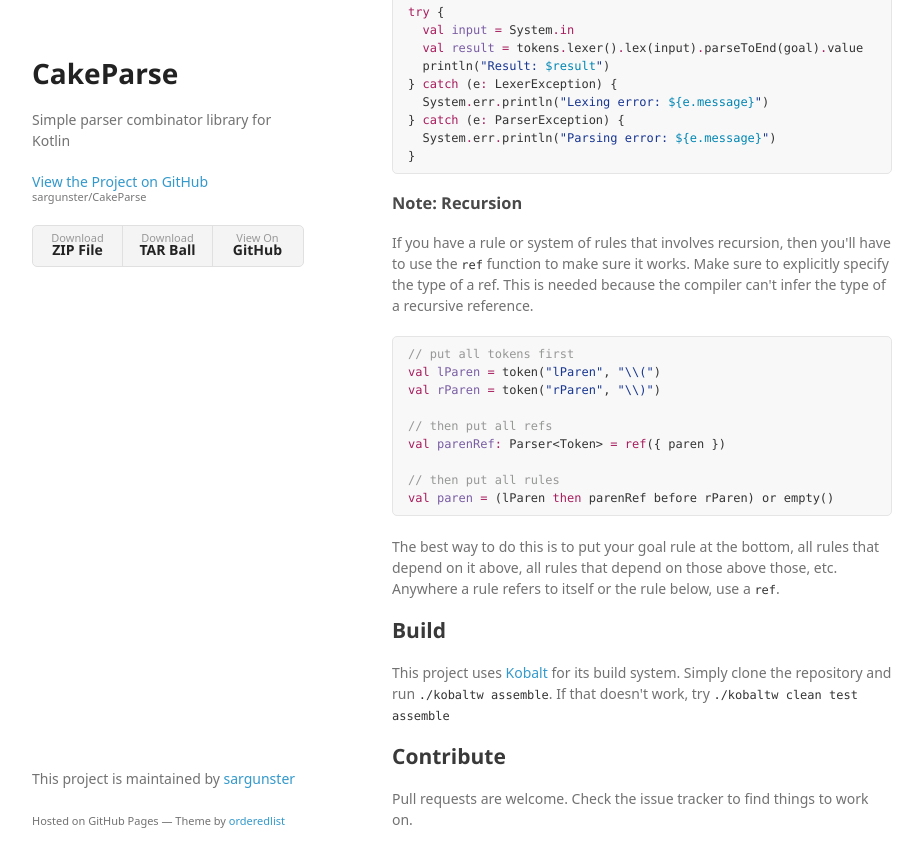
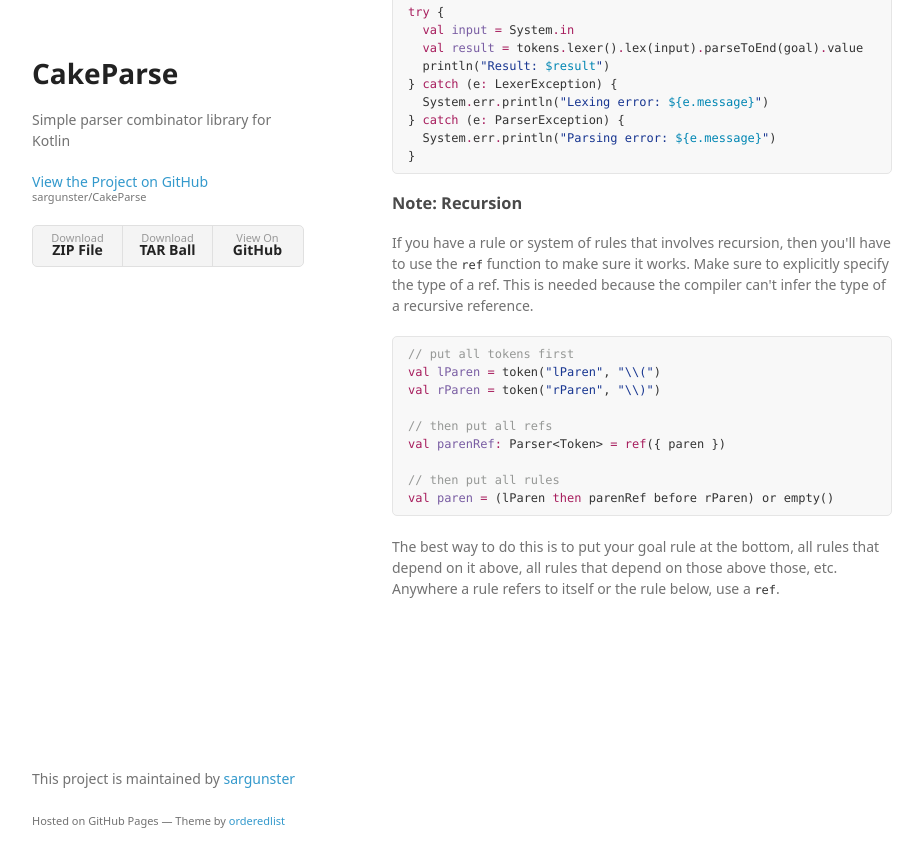
Before and after one commit to sargunv/cakeparse, a Jekyll site: the page index.html, which Jekyll copies as it is, in a window 1280 px wide and 900 px high, scrolled down 1314 px. Shown: the top 867 px of the window, without its empty margins (178-1101 px from the left). Built offline with Jekyll 4.4.1, drawn with Linux system fonts in a browser that asks for light colours; some web fonts are replaced.

```diff
--- a/index.html
+++ b/index.html
@@ -118,16 +118,6 @@
 <span class="pl-k">val</span> <span class="pl-en">paren</span> <span class="pl-k">=</span> (lParen <span class="pl-k">then</span> parenRef before rParen) or empty()</pre></div>
 
 <p>The best way to do this is to put your goal rule at the bottom, all rules that depend on it above, all rules that depend on those above those, etc. Anywhere a rule refers to itself or the rule below, use a <code>ref</code>.</p>
-
-<h2>
-<a id="build" class="anchor" href="#build" aria-hidden="true"><span aria-hidden="true" class="octicon octicon-link"></span></a>Build</h2>
-
-<p>This project uses <a href="http://beust.com/kobalt/home/index.html">Kobalt</a> for its build system. Simply clone the repository and run <code>./kobaltw assemble</code>. If that doesn't work, try <code>./kobaltw clean test assemble</code></p>
-
-<h2>
-<a id="contribute" class="anchor" href="#contribute" aria-hidden="true"><span aria-hidden="true" class="octicon octicon-link"></span></a>Contribute</h2>
-
-<p>Pull requests are welcome. Check the issue tracker to find things to work on.</p>
       </section>
       <footer>
         <p>This project is maintained by <a href="https://github.com/sargunster">sargunster</a></p>
```
Also changed, not shown: params.json (+1 -1 lines).
